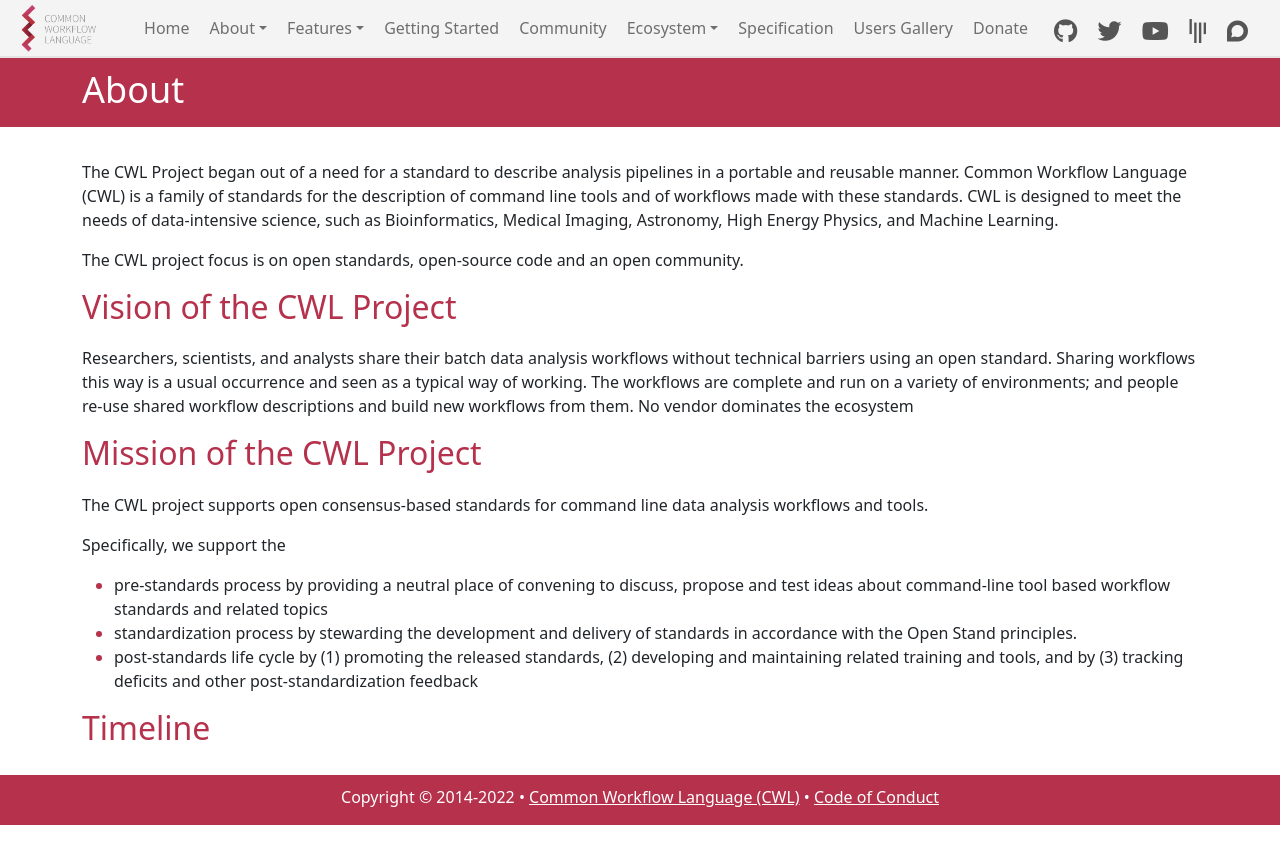
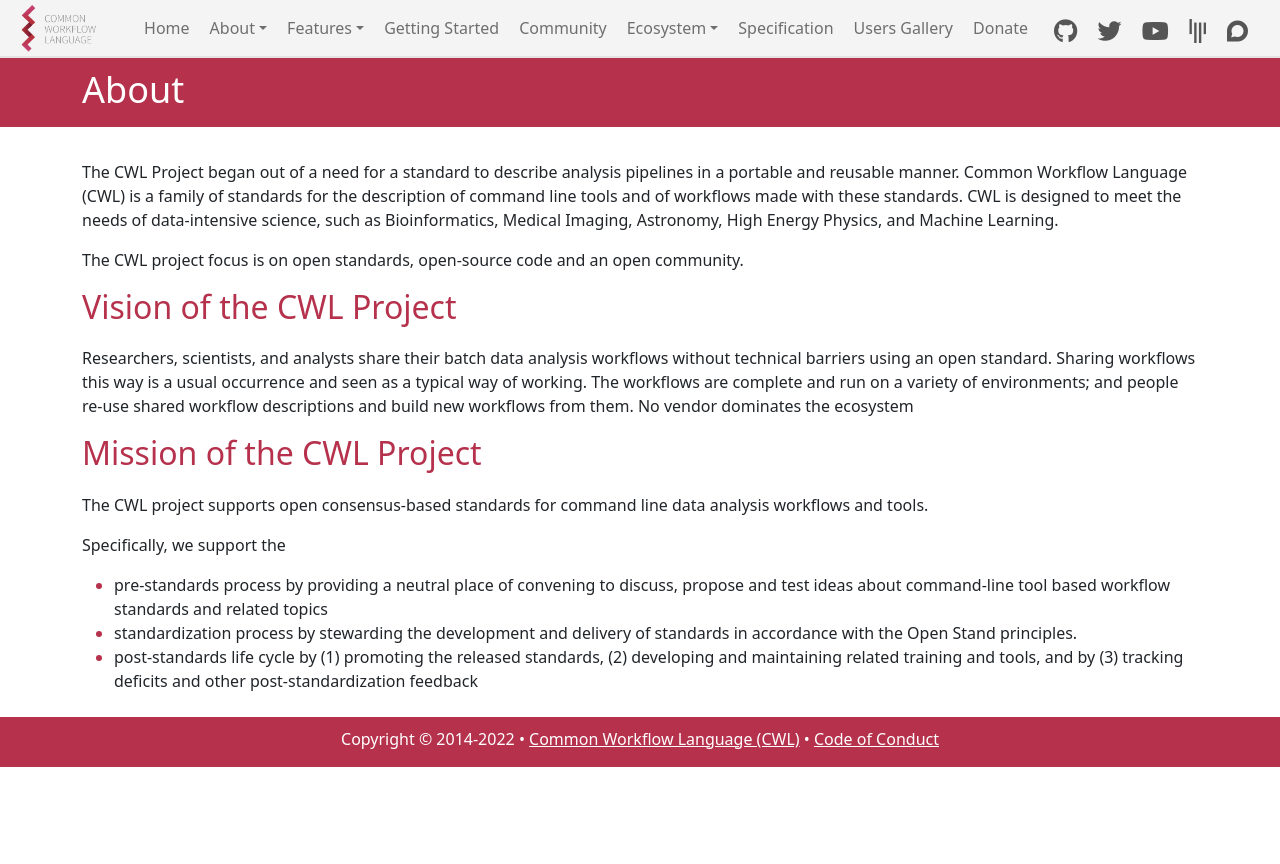
Before and after one commit to common-workflow-language/cwl-website, a Jekyll site: the page built from content/about.md, in a window 1280 px wide. Shown: the top 864 px of the page. Built offline with Jekyll 4.4.1, drawn with Linux system fonts in a browser that asks for light colours.

Commit message:
Removing timeline header from About Page

```diff
--- a/content/about.md
+++ b/content/about.md
@@ -27,5 +27,3 @@ Specifically, we support the
 *    pre-standards process by providing a neutral place of convening to discuss, propose and test ideas about command-line tool based workflow standards and related topics
 *    standardization process by stewarding the development and delivery of standards in accordance with the Open Stand principles.
 *    post-standards life cycle by (1) promoting the released standards, (2) developing and maintaining related training and tools, and by (3) tracking deficits and other post-standardization feedback
-
-<h2 class="cwl-red" id="timeline">Timeline</h2>
```
